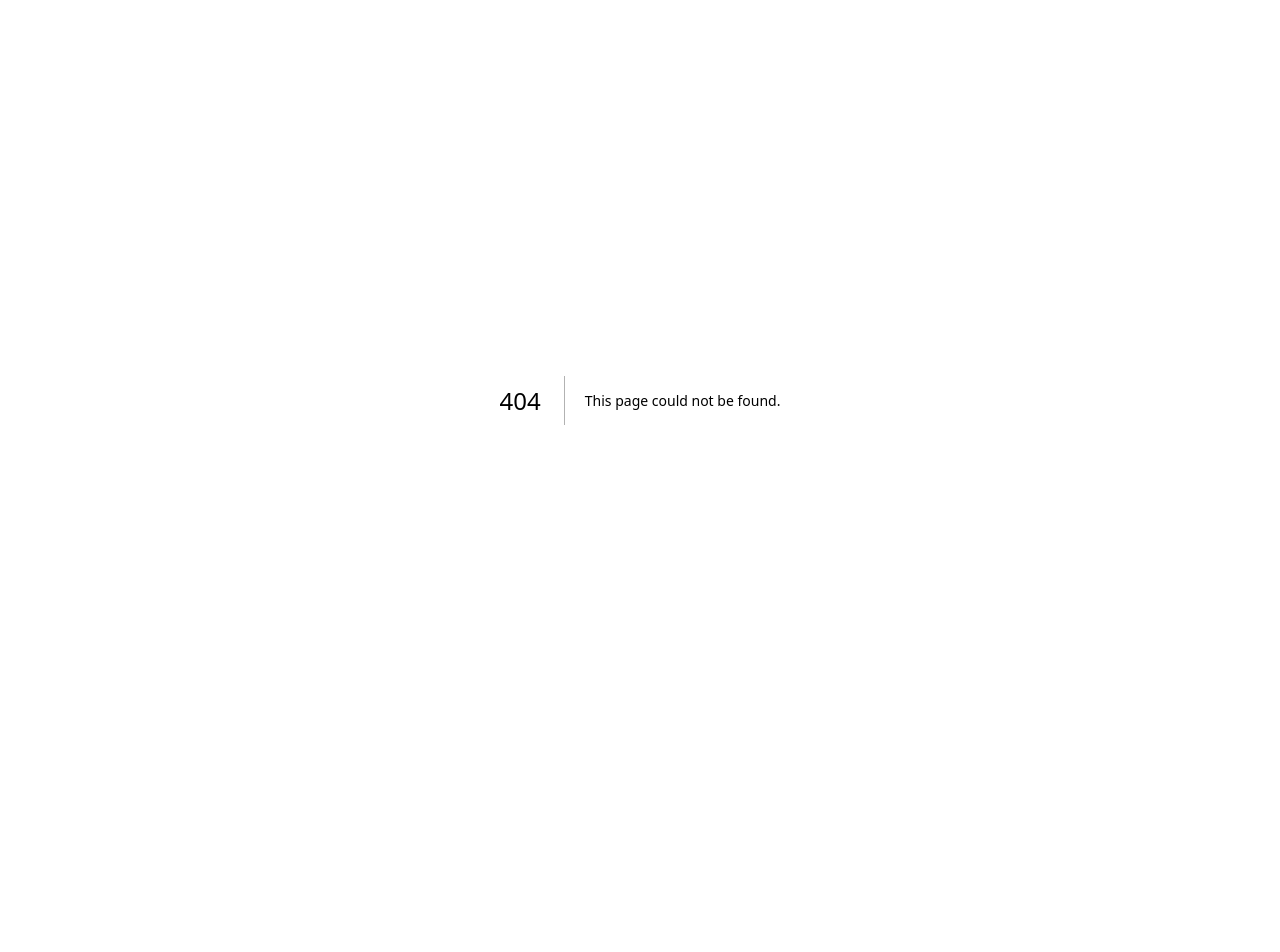
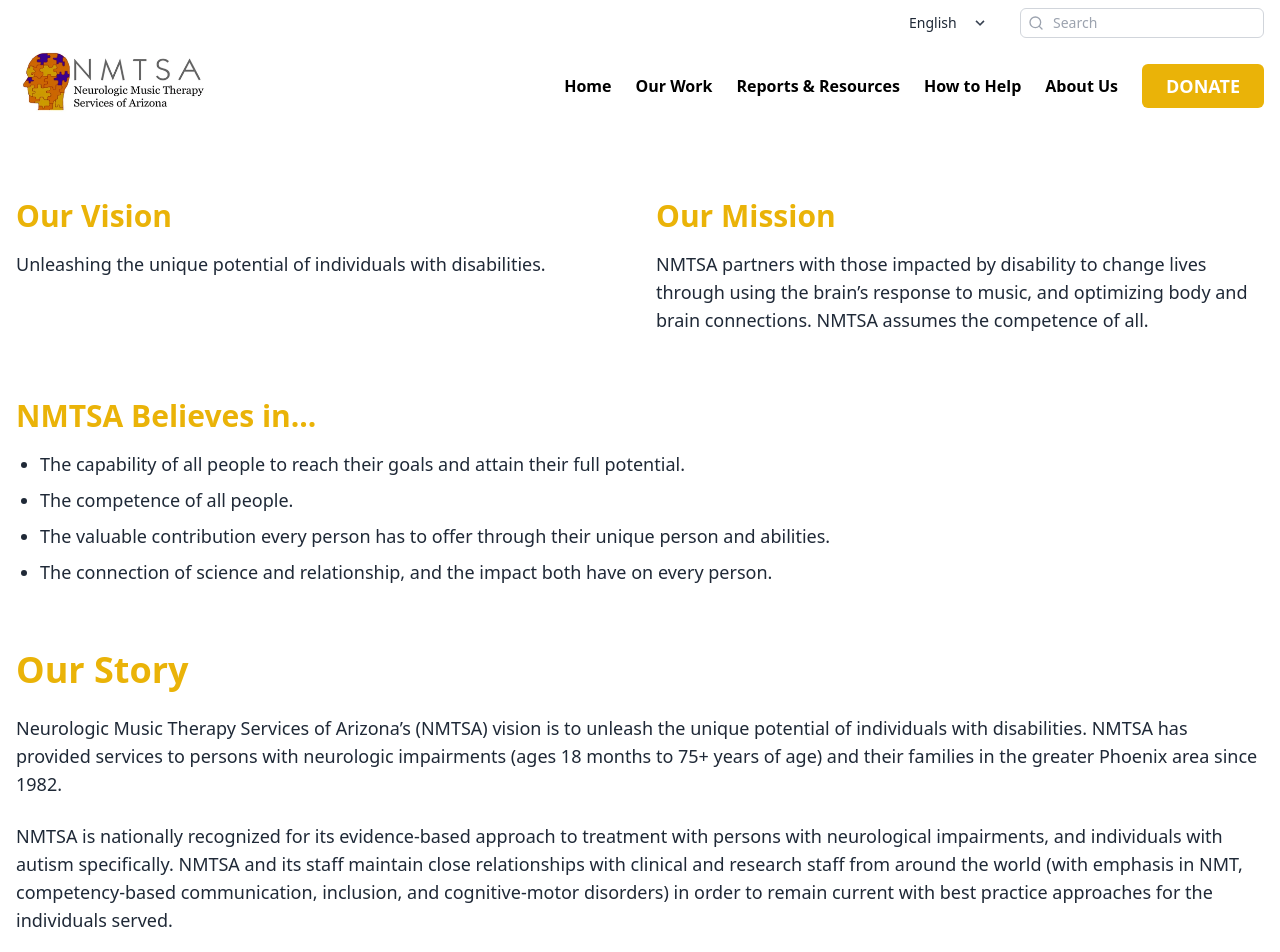
Before and after one commit to 2024-Arizona-Opportunity-Hack/suno-NeurologicMusicThera-NeurologicMusicTherapyServicesofArizona-NMTSA-ContentManagementSystem, a Next.js app in the folder suno/: page /ourStory in a window 1280 px wide. Before the commit this address had no page. Shown: the top 952 px of the page. Before the commit the page ends 800 px from the top, so only its background shows below. Built offline with nearby package versions, Linux system fonts and the light colour scheme.

Commit message:
adding our story page and donate page

```diff
--- a/suno/package.json
+++ b/suno/package.json
@@ -9,6 +9,7 @@
     "lint": "next lint"
   },
   "dependencies": {
+    "framer-motion": "^11.11.8",
     "lucide-react": "^0.452.0",
     "next": "14.2.15",
     "react": "^18",
--- a/suno/src/pages/index.tsx
+++ b/suno/src/pages/index.tsx
@@ -27,6 +27,10 @@
 
   return (
     <div className="min-h-screen bg-white">
+
+    {/* Audio Player */}
+    <audio src="/background-music.mp3" autoPlay loop controls={false} />
+
       <nav className="bg-white py-2">
         <div className="container mx-auto px-4">
           <div className="flex justify-end items-center space-x-6 mb-2">
@@ -71,13 +75,18 @@
               <Link href="#" className="text-black focus:outline-none focus:underline text-base font-semibold">
                 About Us
               </Link>
-              <Link href="#" className="bg-[#f5c242] text-white px-6 py-2 rounded-md hover:bg-[#e5b232] transition-colors focus:outline-none focus:ring-2 focus:ring-[#f5c242] focus:ring-opacity-50 font-bold text-lg uppercase">
+              <a href="https://www.paypal.com/donate/?cmd=_s-xclick&hosted_button_id=J2RM9AGPDLDX6&ssrt=1728796488283" target='_blank' rel="noopener noreferrer" className="bg-yellow-500 text-white px-6 py-2 rounded-md hover:bg-yellow-400 transition-colors font-bold text-lg uppercase">
                 Donate
-              </Link>
+              </a>
             </div>
           </div>
         </div>
       </nav>
+{/*
+      <Link href="/ourStory" className="text-black focus:outline-none focus:underline text-base font-semibold">
+  Our Story
+</Link> */}
+
 
       <section className="relative h-[calc(100vh-96px)]">
         {slides.map((slide, index) => (
--- /dev/null
+++ b/suno/src/pages/ourStory.tsx
@@ -0,0 +1,144 @@
+import { motion } from 'framer-motion';
+import Image from 'next/image';
+import Link from 'next/link';
+import { Search } from 'lucide-react';
+
+const OurStoryPage = () => {
+  return (
+    <div className="min-h-screen bg-white text-gray-800">
+      {/* Header - Same as Landing Page */}
+      <nav className="bg-white py-2">
+        <div className="container mx-auto px-4">
+          <div className="flex justify-end items-center space-x-6 mb-2">
+            <div className="relative">
+              <select className="appearance-none bg-transparent pr-8 py-1 focus:outline-none text-sm">
+                <option>English</option>
+                <option>Español</option>
+                <option>Français</option>
+              </select>
+              <div className="pointer-events-none absolute inset-y-0 right-0 flex items-center px-2 text-gray-700">
+                <svg className="fill-current h-4 w-4" xmlns="http://www.w3.org/2000/svg" viewBox="0 0 20 20">
+                  <path d="M9.293 12.95l.707.707L15.657 8l-1.414-1.414L10 10.828 5.757 6.586 4.343 8z" />
+                </svg>
+              </div>
+            </div>
+            <div className="relative">
+              <input
+                type="text"
+                placeholder="Search"
+                className="pl-8 pr-2 py-1 border border-gray-300 rounded-md focus:outline-none focus:ring-1 focus:ring-[#f5c242] focus:border-[#f5c242] text-sm"
+              />
+              <div className="absolute inset-y-0 left-0 pl-2 flex items-center pointer-events-none">
+                <Search className="h-4 w-4 text-gray-400" />
+              </div>
+            </div>
+          </div>
+          <div className="flex justify-between items-center">
+            <Link href="/">
+              <Image src="/logo.png" alt="NMTSA Logo" width={240} height={96} className="w-auto h-20 cursor-pointer" />
+            </Link>
+            <div className="flex items-center space-x-6">
+              <Link href="/" className="text-black text-base font-semibold hover:text-yellow-500 transition-colors">
+                Home
+              </Link>
+              <Link href="/our-work" className="text-black text-base font-semibold hover:text-yellow-500 transition-colors">
+                Our Work
+              </Link>
+              <Link href="/reports" className="text-black text-base font-semibold hover:text-yellow-500 transition-colors">
+                Reports & Resources
+              </Link>
+              <Link href="/how-to-help" className="text-black text-base font-semibold hover:text-yellow-500 transition-colors">
+                How to Help
+              </Link>
+              <Link href="/about-us" className="text-black text-base font-semibold hover:text-yellow-500 transition-colors">
+                About Us
+              </Link>
+              <a href="https://www.paypal.com/donate/?cmd=_s-xclick&hosted_button_id=J2RM9AGPDLDX6&ssrt=1728796488283" target='_blank' rel="noopener noreferrer" className="bg-yellow-500 text-white px-6 py-2 rounded-md hover:bg-yellow-400 transition-colors font-bold text-lg uppercase">
+                Donate
+              </a>
+            </div>
+          </div>
+        </div>
+      </nav>
+
+      {/* Main Content */}
+      <div className="max-w-7xl mx-auto py-16 px-4 space-y-16">
+        {/* Our Vision and Our Mission Section */}
+        <div className="grid grid-cols-1 md:grid-cols-2 gap-8">
+          {/* Our Vision (Left) */}
+          <motion.div
+            initial={{ opacity: 0, x: -100 }}
+            animate={{ opacity: 1, x: 0 }}
+            transition={{ duration: 0.7 }}
+            className="space-y-4"
+          >
+            <h2 className="text-3xl font-bold text-yellow-500">Our Vision</h2>
+            <p className="text-lg text-gray-800">
+              Unleashing the unique potential of individuals with disabilities.
+            </p>
+          </motion.div>
+
+          {/* Our Mission (Right) */}
+          <motion.div
+            initial={{ opacity: 0, x: 100 }}
+            animate={{ opacity: 1, x: 0 }}
+            transition={{ duration: 0.7 }}
+            className="space-y-4"
+          >
+            <h2 className="text-3xl font-bold text-yellow-500">Our Mission</h2>
+            <p className="text-lg text-gray-800">
+              NMTSA partners with those impacted by disability to change lives through using the brain’s response to
+              music, and optimizing body and brain connections. NMTSA assumes the competence of all.
+            </p>
+          </motion.div>
+        </div>
+
+        {/* NMTSA Beliefs Section */}
+        <motion.div
+          initial={{ opacity: 0, y: 50 }}
+          whileInView={{ opacity: 1, y: 0 }}
+          transition={{ duration: 0.7 }}
+          className="space-y-4"
+        >
+          <h2 className="text-3xl font-bold text-yellow-500">NMTSA Believes in...</h2>
+          <ul className="list-disc pl-6 space-y-2 text-gray-800">
+            <li className="text-lg">The capability of all people to reach their goals and attain their full potential.</li>
+            <li className="text-lg">The competence of all people.</li>
+            <li className="text-lg">The valuable contribution every person has to offer through their unique person and abilities.</li>
+            <li className="text-lg">The connection of science and relationship, and the impact both have on every person.</li>
+          </ul>
+        </motion.div>
+
+        {/* Our Story Section */}
+        <motion.div
+          initial={{ opacity: 0, y: 50 }}
+          whileInView={{ opacity: 1, y: 0 }}
+          transition={{ duration: 0.7 }}
+          className="space-y-6"
+        >
+          <h2 className="text-4xl font-bold text-yellow-500">Our Story</h2>
+          <p className="text-lg text-gray-800">
+            Neurologic Music Therapy Services of Arizona’s (NMTSA) vision is to unleash the unique potential of individuals with disabilities. NMTSA has provided services to persons with neurologic impairments (ages 18 months to 75+ years of age) and their families in the greater Phoenix area since 1982.
+          </p>
+          <p className="text-lg text-gray-800">
+            NMTSA is nationally recognized for its evidence-based approach to treatment with persons with neurological impairments, and individuals with autism specifically. NMTSA and its staff maintain close relationships with clinical and research staff from around the world (with emphasis in NMT, competency-based communication, inclusion, and cognitive-motor disorders) in order to remain current with best practice approaches for the individuals served.
+          </p>
+        </motion.div>
+      </div>
+
+      {/* Bottom Donate and Volunteer Buttons */}
+      <div className="py-10">
+        <div className="container mx-auto flex justify-center space-x-4">
+          <a href="https://www.paypal.com/donate/?cmd=_s-xclick&hosted_button_id=J2RM9AGPDLDX6&ssrt=1728796488283" target="_blank" rel="noopener noreferrer" className="bg-yellow-500 text-white px-6 py-2 rounded-md hover:bg-yellow-400 transition-colors font-bold text-lg uppercase">
+            Donate
+          </a>
+          <Link href="/volunteer" className="bg-yellow-500 text-white px-6 py-2 rounded-md hover:bg-yellow-400 transition-colors font-bold text-lg uppercase">
+            Volunteer
+          </Link>
+        </div>
+      </div>
+    </div>
+  );
+};
+
+export default OurStoryPage;
```
Also changed, not shown: suno/src/pages/_app.tsx (line endings or trailing spaces), 1 other file (tests, documents, lock files or other folders).
